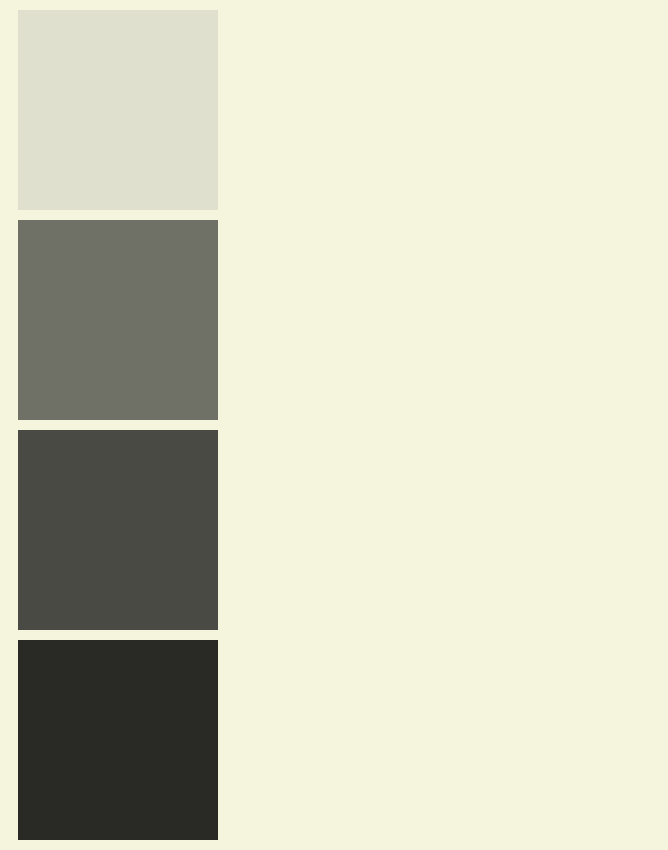
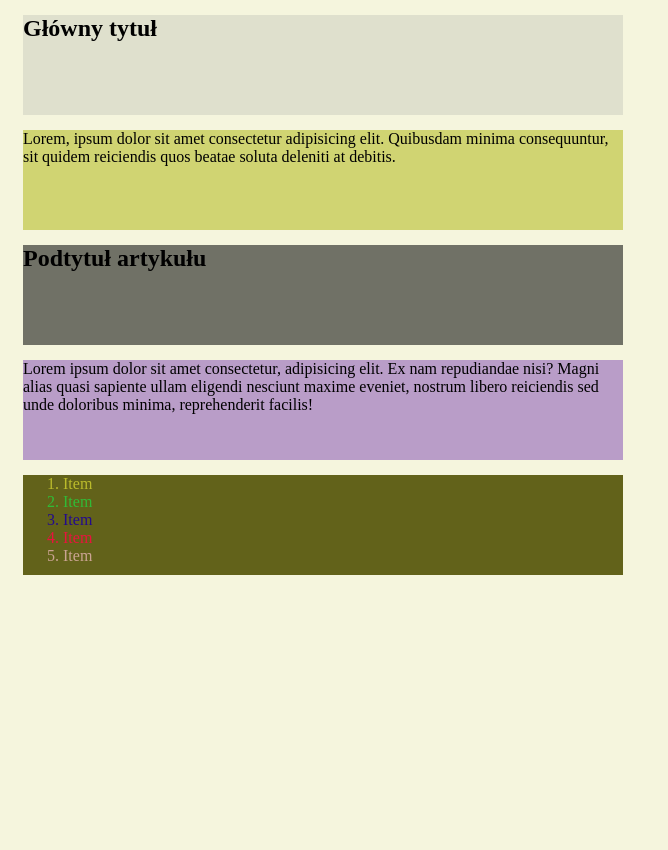
Before and after one commit to tsuchanowski/zadanie-css37389, a plain HTML site: page index.html in a window 1280 px wide. Shown: the whole page, without its empty margins (0-668 px from the left). After the commit the page ends 800 px from the top, so only its background shows below. Drawn offline with Linux system fonts and the light colour scheme.

Commit message:
Kolejne rozwiazanie

```diff
--- a/css/style.css
+++ b/css/style.css
@@ -2,27 +2,48 @@ body {
     background-color: #f5f5dd;
 }
 
-.jasnoszary {
+.glowny {
     background-color: rgba(222, 223, 204, 0.932);
-    width: 200px;
-    height: 200px;
-    margin: 10px;
+    width: 600px;
+    height: 100px;
+    margin: 15px;
 }
-.szary {
+.paragraf1{
+    background-color: rgba(206, 211, 107, 0.932);
+    width: 600px;
+    height: 100px;
+    margin: 15px;
+}
+.podtytul {
     background-color: rgba(103, 104, 94, 0.932);
-    width: 200px;
-    height: 200px;
-    margin: 10px;
+    width: 600px;
+    height: 100px;
+    margin: 15px;
 }
-.ciemnoszary {
-    background-color: rgba(63, 63, 58, 0.932);
-    width: 200px;
-    height: 200px;
-    margin: 10px;
+.paragraf2 {
+    background-color: rgba(182, 152, 199, 0.932);
+    width: 600px;
+    height: 100px;
+    margin: 15px;
 }
-.czarny {
-    background-color: rgba(27, 27, 25, 0.932);
-    width: 200px;
-    height: 200px;
-    margin: 10px;
+.lista {
+    background-color: rgba(88, 88, 12, 0.932);
+    width: 560px;
+    height: 100px;
+    margin: 15px;
 }
+.linia1{
+    color: rgba(194, 194, 45, 0.932);
+}
+.linia2{
+    color: rgba(45, 194, 57, 0.932);
+}
+.linia3{
+    color: rgba(31, 4, 150, 0.932);
+}
+.linia4{
+    color: rgba(243, 14, 64, 0.932);
+}
+.linia5{
+    color: rgba(211, 169, 156, 0.932);
+}
--- a/index.html
+++ b/index.html
@@ -10,12 +10,21 @@
 </head>
 
 <body>
-    <article>
-        <div class="jasnoszary"></div>
-        <div class="szary"></div>
-        <div class="ciemnoszary"></div>
-        <div class="czarny"></div>
-    </article>
+    <section>
+        <h1 class="glowny">Główny tytuł</h1>
+        <p class="paragraf1">Lorem, ipsum dolor sit amet consectetur adipisicing elit. Quibusdam minima consequuntur, sit quidem reiciendis quos beatae soluta deleniti at debitis.</p>
+
+        <h2 class="podtytul">Podtytuł artykułu</h2>
+        <p class="paragraf2">Lorem ipsum dolor sit amet consectetur, adipisicing elit. Ex nam repudiandae nisi? Magni alias quasi sapiente ullam eligendi nesciunt maxime eveniet, nostrum libero reiciendis sed unde doloribus minima, reprehenderit facilis!</p>
+
+        <ol class="lista" type="1">
+            <li class="linia1">Item</li>
+            <li class="linia2">Item</li>
+            <li class="linia3">Item</li>
+            <li class="linia4">Item</li>
+            <li class="linia5">Item</li>
+        </ol>
+    </section>
 </body>
 
 </html>
```
